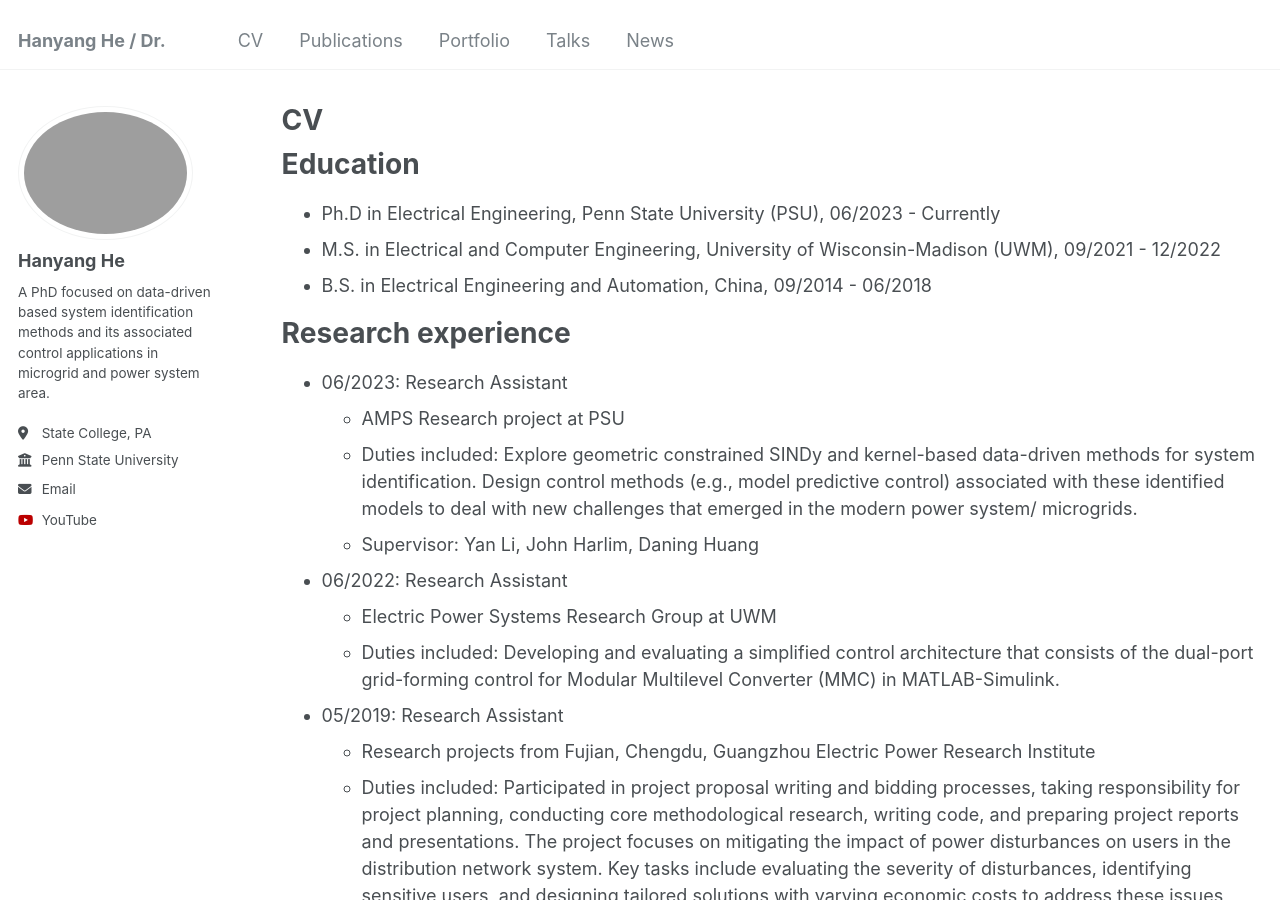
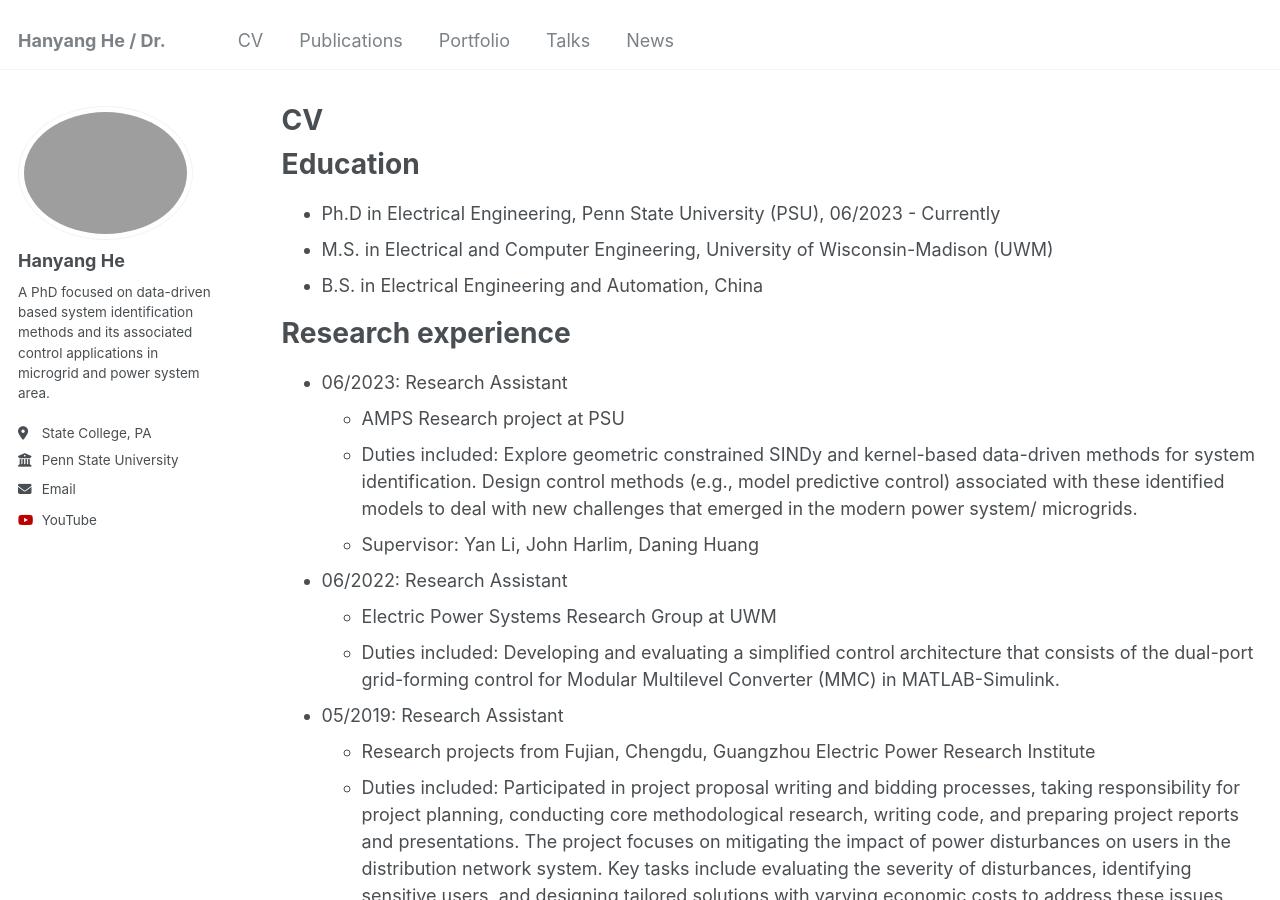
Before and after one commit to HanyangHe/HanyangHe.github.io, a Jekyll site: the page built from _pages/cv.md, in a window 1280 px wide and 900 px high. Built offline with Jekyll 4.4.1, drawn with Linux system fonts in a browser that asks for light colours; a script that is not in the unit is left out.

Commit message:
Update cv.md

```diff
--- a/_pages/cv.md
+++ b/_pages/cv.md
@@ -12,8 +12,8 @@ redirect_from:
 Education
 ======
 * Ph.D in Electrical Engineering, Penn State University (PSU), 06/2023 - Currently
-* M.S. in Electrical and Computer Engineering, University of Wisconsin-Madison (UWM), 09/2021 - 12/2022
-* B.S. in Electrical Engineering and Automation, China, 09/2014 - 06/2018
+* M.S. in Electrical and Computer Engineering, University of Wisconsin-Madison (UWM)
+* B.S. in Electrical Engineering and Automation, China
 <!--* M.S. in Electrical Engineering, China, 09/2018 - 06/2021-->
 
 Research experience
```
